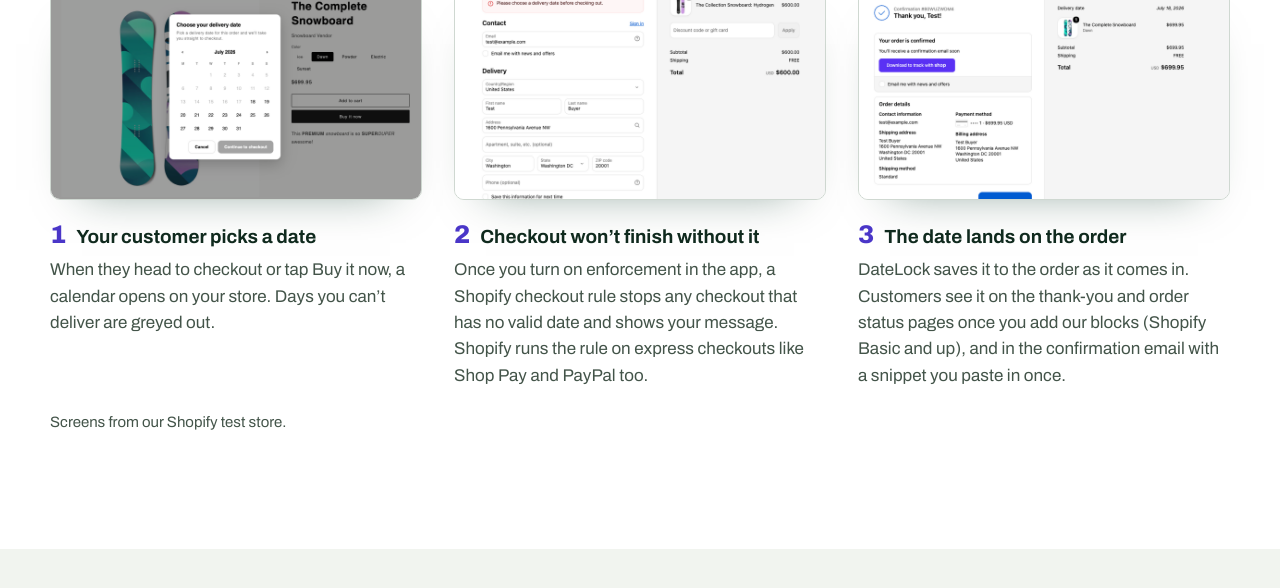
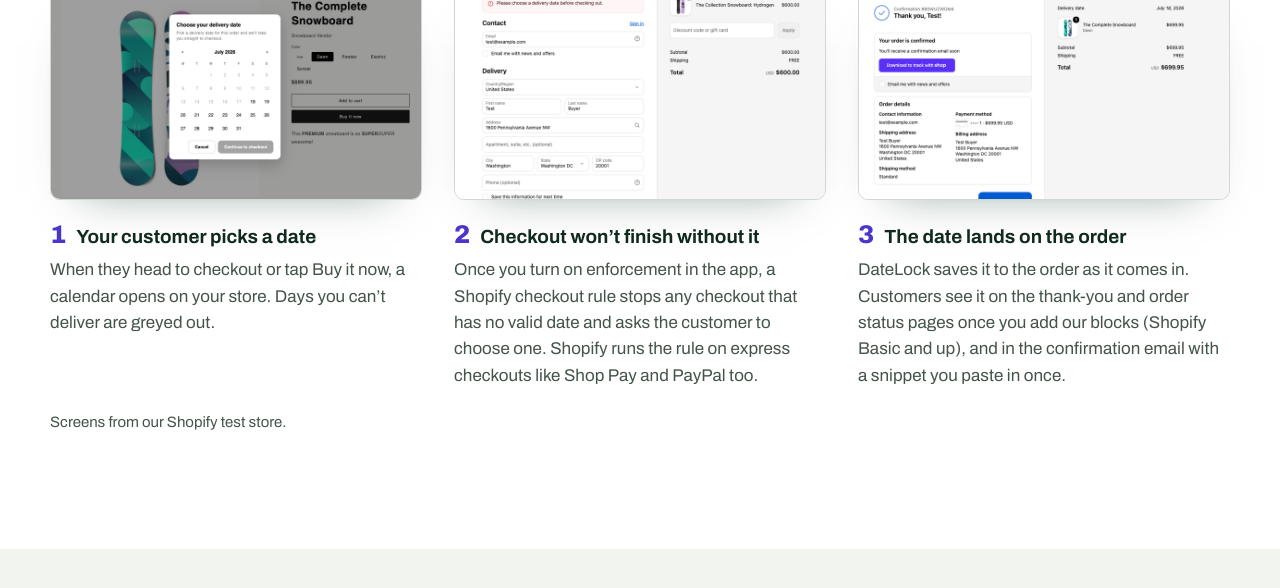
Before and after one commit to aurobindoGupta/datelock-site, a Jekyll site: the page built from index.md, in a window 1280 px wide and 900 px high, scrolled down 1895 px, cut to the strip 0-661 px from the top of the window. Shown: the top 588 px of the strip. Built offline with Jekyll 4.4.1, drawn with Linux system fonts in a browser that asks for light colours.

Commit message:
site: step 2 no longer says checkout shows "your message"
The app has no setting for the checkout message. The Rules page re-sends
the stored message on save (app.rules.tsx:285) and it defaults to "Please
choose a delivery date before checking out." (app.rules.tsx:12), so
"shows your message" promised a setting merchants can't find. Step 2 now
says the rule asks the customer to choose a date, which matches the
screenshot beside it.

Verified: local Jekyll build, Claude in Chrome at 1440 and 390 (5 lines,
no overflow). Evidence: evidence/site-redesign-2026-10-26/copy-fix-step2-1440-390.jpg

Co-Authored-By: Claude Opus 5.5 (1M context) <noreply@anthropic.com>

```diff
--- a/_layouts/home.html
+++ b/_layouts/home.html
@@ -104,7 +104,7 @@ layout: default
           <img src="{{ '/assets/shot-checkout.png' | relative_url }}" alt="Shopify checkout showing the message: Please choose a delivery date before checking out" width="1600" height="900" loading="lazy" tabindex="0">
         </figure>
         <h3>Checkout won’t finish without it</h3>
-        <p>Once you turn on enforcement in the app, a Shopify checkout rule stops any checkout that has no valid date and shows your message. Shopify runs the rule on express checkouts like Shop Pay and PayPal too.</p>
+        <p>Once you turn on enforcement in the app, a Shopify checkout rule stops any checkout that has no valid date and asks the customer to choose one. Shopify runs the rule on express checkouts like Shop Pay and PayPal too.</p>
       </li>
       <li class="step">
         <figure class="shot">
```
